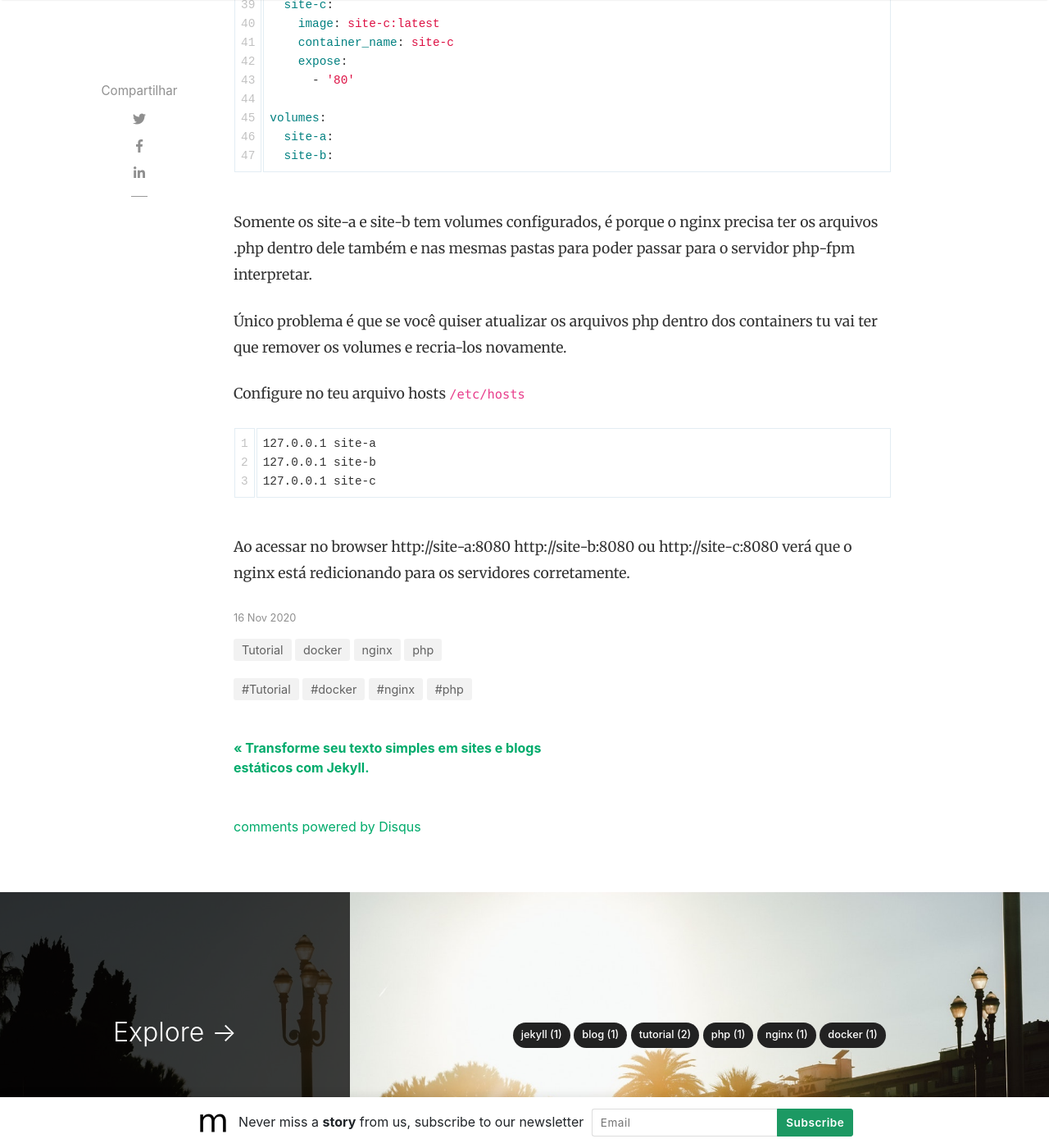
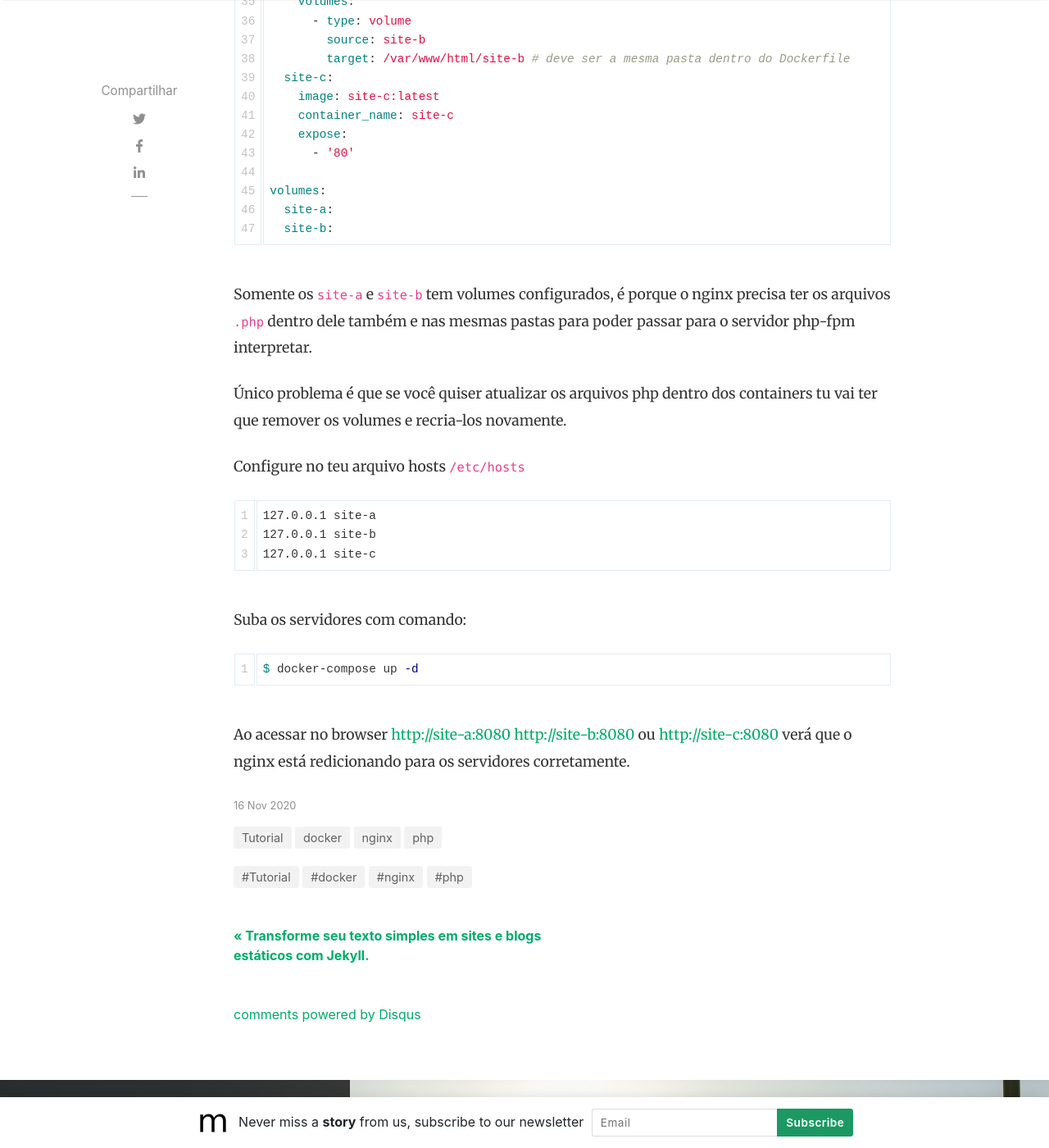
Before and after one commit to whiteduck-dev/whiteduck-dev.github.io, a Jekyll site: the page built from _posts/2020-11-16-nginx-php-docker.md, in a window 1280 px wide and 1400 px high, scrolled down 9033 px. Shown: the whole window at 82% size. Built offline with Jekyll 4.4.1, drawn with Linux system fonts in a browser that asks for light colours; nearby versions of some CDN libraries; comment, search, counter and statistics services are not loaded; some of the changed text lies outside the part shown.

Commit message:
corrigido alguns erros

````diff
--- a/_posts/2020-11-16-nginx-php-docker.md
+++ b/_posts/2020-11-16-nginx-php-docker.md
@@ -339,7 +341,7 @@ volumes:
   site-b:
 ```
 
-Somente os site-a e site-b tem volumes configurados, é porque o nginx precisa ter os arquivos .php dentro dele também e nas mesmas pastas para poder passar para o servidor php-fpm interpretar.
+Somente os `site-a` e `site-b` tem volumes configurados, é porque o nginx precisa ter os arquivos `.php` dentro dele também e nas mesmas pastas para poder passar para o servidor php-fpm interpretar.
 
 Único problema é que se você quiser atualizar os arquivos php dentro dos containers tu vai ter que remover os volumes e recria-los novamente.
 
@@ -351,4 +353,10 @@ Configure no teu arquivo hosts `/etc/hosts`
 127.0.0.1 site-c
 ```
 
-Ao acessar no browser http://site-a:8080 http://site-b:8080 ou http://site-c:8080 verá que o nginx está redicionando para os servidores corretamente.
+Suba os servidores com comando:
+
+```bash
+$ docker-compose up -d
+```
+
+Ao acessar no browser [http://site-a:8080](http://site-a:8080) [http://site-b:8080](http://site-b:8080) ou [http://site-c:8080](http://site-c:8080) verá que o nginx está redicionando para os servidores corretamente.
````
Also changed, not shown: other parts of _posts/2020-11-16-nginx-php-docker.md (+3 -1 lines).
